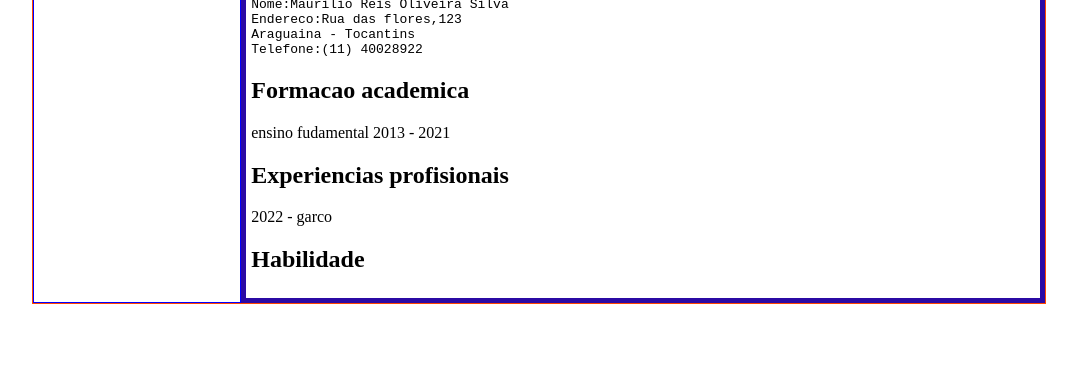
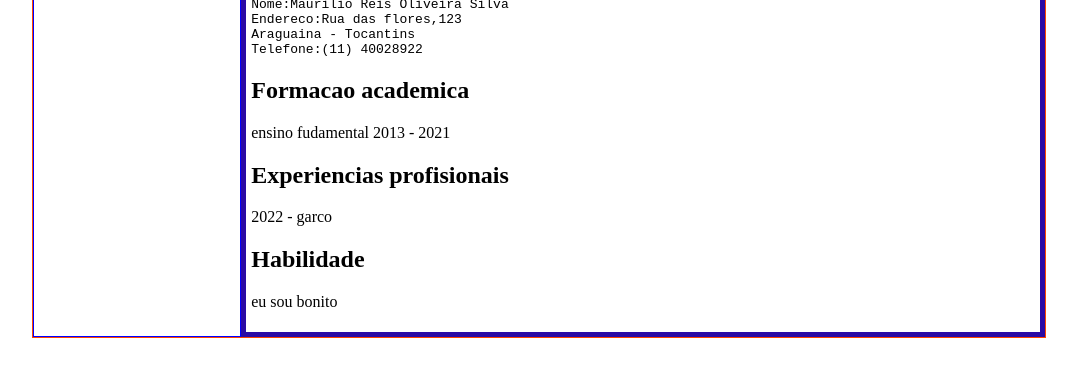
Before and after one commit to maurilioreis7/testando, a plain HTML site: page curriculo.html in a window 1280 px wide. Shown: the part 149-526 px from the top of the page, without its empty margins (101-1178 px from the left). Drawn offline with Linux system fonts and the light colour scheme.

Commit message:
segundo commit

```diff
--- a/curriculo.html
+++ b/curriculo.html
@@ -85,7 +85,7 @@ ensino fudamental
 </p>
 <h2>Habilidade</h2>
 <p>
-
+eu sou bonito
 </p>
 
 </div>
```
Also changed, not shown: index.html (+1 -0 lines).
